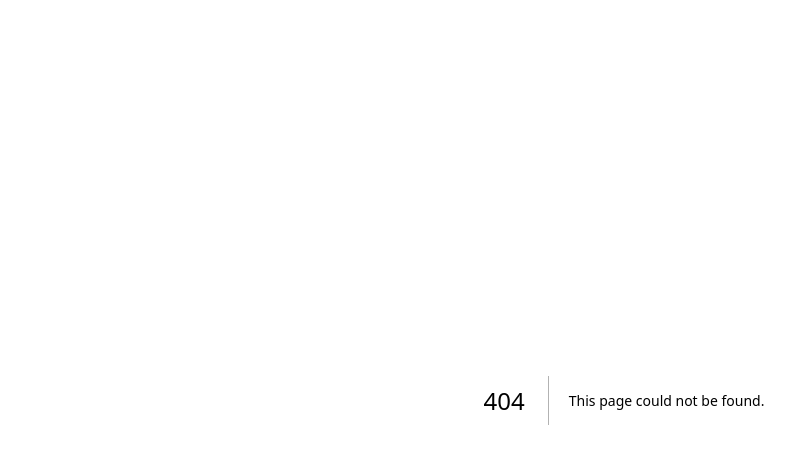
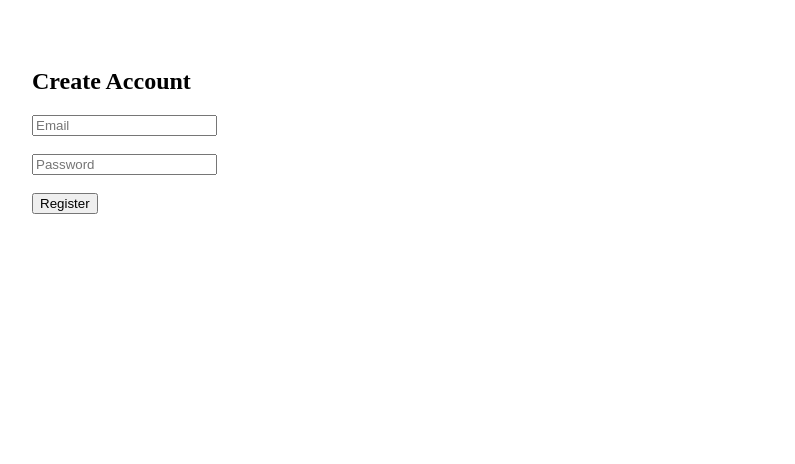
Before and after one commit to oduorgeorge513-pixel/derivslave, a Next.js app: page /pages/pages/register in a window 1280 px wide. Before the commit this address had no page. Shown: the top 464 px of the page, without its empty margins (16-811 px from the left). Built offline with nearby package versions, Linux system fonts and the light colour scheme.

Commit message:
Create register.js

```diff
--- /dev/null
+++ b/pages/pages/pages/register.js
@@ -0,0 +1,10 @@
+export default function Register() {
+  return (
+    <div style={{ padding: 40 }}>
+      <h2>Create Account</h2>
+      <input placeholder="Email" /><br /><br />
+      <input type="password" placeholder="Password" /><br /><br />
+      <button>Register</button>
+    </div>
+  );
+}
```
